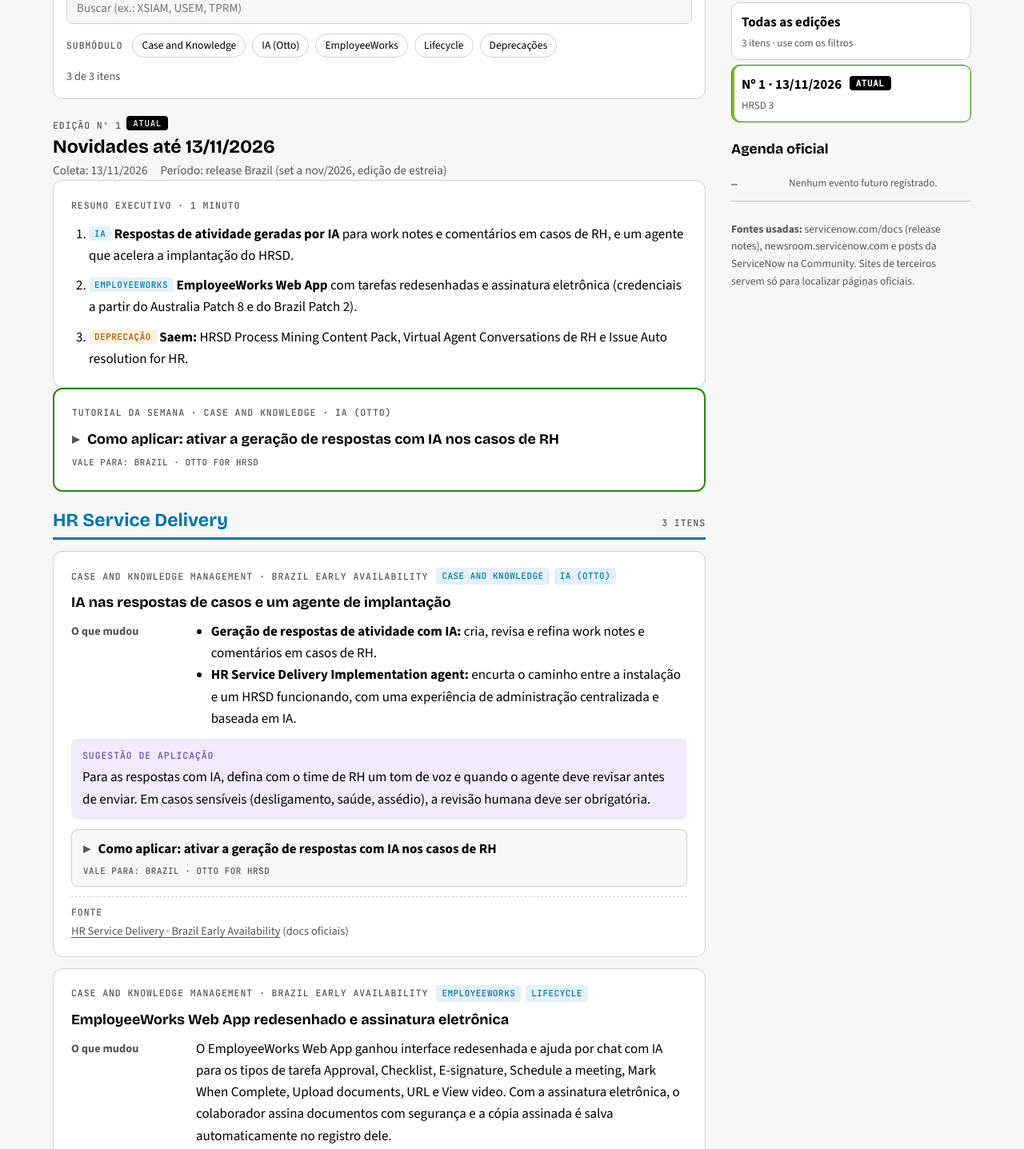
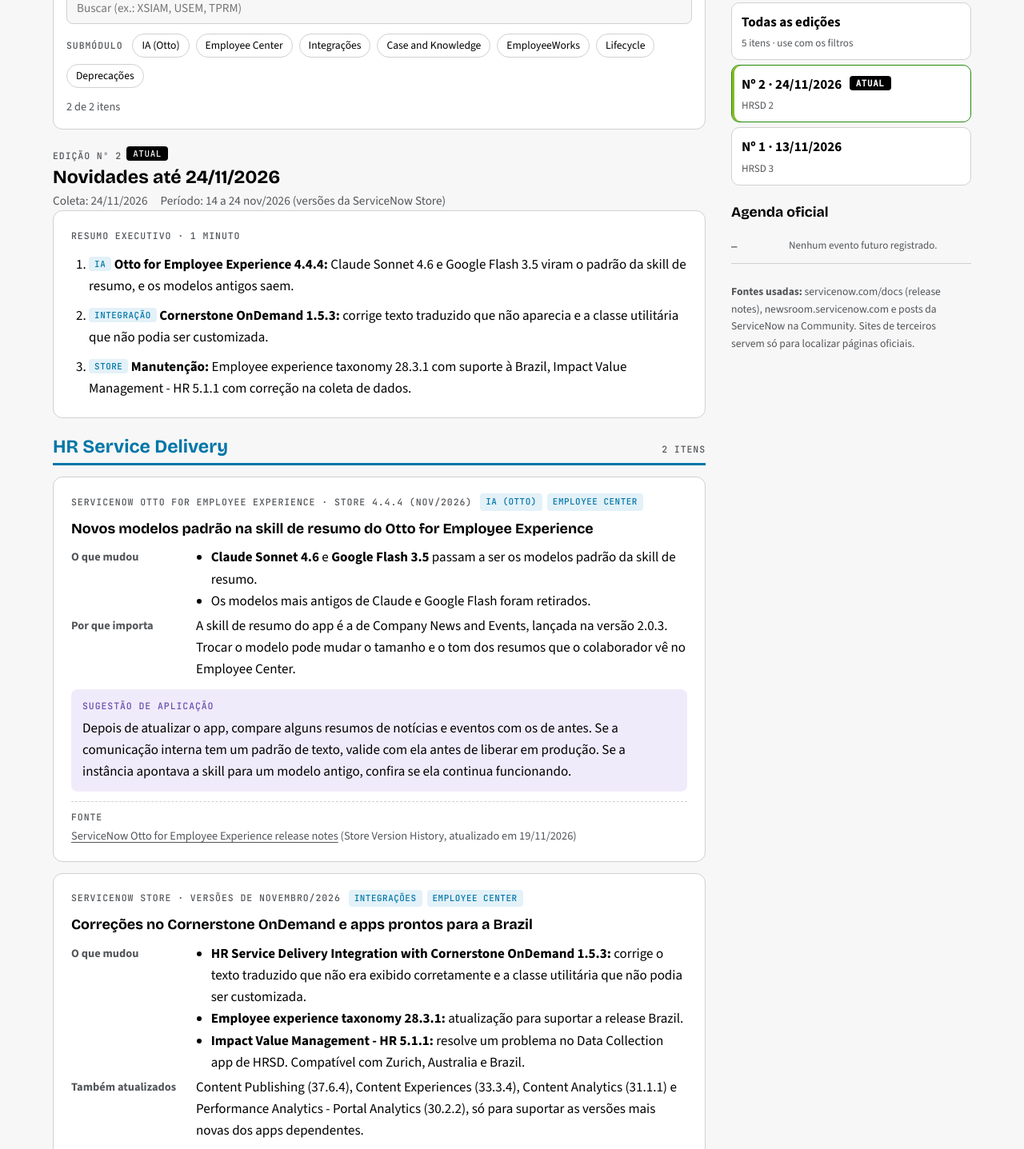
Before and after one commit to radar-snow/radar-snow.github.io, a plain HTML site: page hrsd/index.html in a window 1280 px wide. Shown: the part 408-1845 px from the top of the page at 80% size. Drawn offline with nearby package versions, Linux system fonts and the light colour scheme.

Commit message:
HRSD: edição nº 2 (24/11/2026)
Co-Authored-By: Claude Opus 5.5 <noreply@anthropic.com>

```diff
--- a/hrsd/editions.js
+++ b/hrsd/editions.js
@@ -2,6 +2,95 @@
 var RN = "https://www.servicenow.com/docs/r/release-notes/";
 window.RADAR = {
   "editions": [
+    {
+      "id": 2,
+      "date": "2026-11-24",
+      "period": "14 a 24 nov/2026 (versões da ServiceNow Store)",
+      "summary": [
+        {
+          "tag": "IA",
+          "module": "secops",
+          "html": "<strong>Otto for Employee Experience 4.4.4:</strong> Claude Sonnet 4.6 e Google Flash 3.5 viram o padrão da skill de resumo, e os modelos antigos saem."
+        },
+        {
+          "tag": "integração",
+          "module": "secops",
+          "html": "<strong>Cornerstone OnDemand 1.5.3:</strong> corrige texto traduzido que não aparecia e a classe utilitária que não podia ser customizada."
+        },
+        {
+          "tag": "Store",
+          "module": "secops",
+          "html": "<strong>Manutenção:</strong> Employee experience taxonomy 28.3.1 com suporte à Brazil, Impact Value Management - HR 5.1.1 com correção na coleta de dados."
+        }
+      ],
+      "items": [
+        {
+          "module": "secops",
+          "subs": [
+            "IA (Otto)",
+            "Employee Center"
+          ],
+          "kicker": "ServiceNow Otto for Employee Experience · Store 4.4.4 (nov/2026)",
+          "title": "Novos modelos padrão na skill de resumo do Otto for Employee Experience",
+          "rows": [
+            [
+              "O que mudou",
+              "<ul><li><strong>Claude Sonnet 4.6</strong> e <strong>Google Flash 3.5</strong> passam a ser os modelos padrão da skill de resumo.</li><li>Os modelos mais antigos de Claude e Google Flash foram retirados.</li></ul>"
+            ],
+            [
+              "Por que importa",
+              "A skill de resumo do app é a de Company News and Events, lançada na versão 2.0.3. Trocar o modelo pode mudar o tamanho e o tom dos resumos que o colaborador vê no Employee Center."
+            ]
+          ],
+          "suggestion": "Depois de atualizar o app, compare alguns resumos de notícias e eventos com os de antes. Se a comunicação interna tem um padrão de texto, valide com ela antes de liberar em produção. Se a instância apontava a skill para um modelo antigo, confira se ela continua funcionando.",
+          "sources": [
+            {
+              "title": "ServiceNow Otto for Employee Experience release notes",
+              "url": "https://www.servicenow.com/docs/r/store-release-notes/store-rn-hr-now-assist-employee-experience.html",
+              "note": "Store Version History, atualizado em 19/11/2026"
+            }
+          ]
+        },
+        {
+          "module": "secops",
+          "subs": [
+            "Integrações",
+            "Employee Center"
+          ],
+          "kicker": "ServiceNow Store · versões de novembro/2026",
+          "title": "Correções no Cornerstone OnDemand e apps prontos para a Brazil",
+          "rows": [
+            [
+              "O que mudou",
+              "<ul><li><strong>HR Service Delivery Integration with Cornerstone OnDemand 1.5.3:</strong> corrige o texto traduzido que não era exibido corretamente e a classe utilitária que não podia ser customizada.</li><li><strong>Employee experience taxonomy 28.3.1:</strong> atualização para suportar a release Brazil.</li><li><strong>Impact Value Management - HR 5.1.1:</strong> resolve um problema no Data Collection app de HRSD. Compatível com Zurich, Australia e Brazil.</li></ul>"
+            ],
+            [
+              "Também atualizados",
+              "Content Publishing (37.6.4), Content Experiences (33.3.4), Content Analytics (31.1.1) e Performance Analytics - Portal Analytics (30.2.2), só para suportar as versões mais novas dos apps dependentes."
+            ]
+          ],
+          "suggestion": "Quem usa a Cornerstone com títulos de treinamento em vários idiomas deve priorizar a 1.5.3, que segue as correções de localização da 1.4.1. Para quem planeja o upgrade para a Brazil, inclua a taxonomia 28.3.1 no pacote de apps da Store a atualizar.",
+          "sources": [
+            {
+              "title": "HR Service Delivery Integration with Cornerstone OnDemand release notes",
+              "url": "https://www.servicenow.com/docs/r/store-release-notes/store-rn-hr-integration-with-cornerstone-ondemand.html",
+              "note": "Store Version History, atualizado em 19/11/2026"
+            },
+            {
+              "title": "Employee experience taxonomy release notes",
+              "url": "https://www.servicenow.com/docs/r/store-release-notes/store-rn-hr-employee-exp-taxonomy.html",
+              "note": "Store Version History, atualizado em 19/11/2026"
+            },
+            {
+              "title": "Impact Value Management - HR release notes",
+              "url": "https://www.servicenow.com/docs/r/store-release-notes/store-rn-hr-impact-value-mgmt-hr.html",
+              "note": "Store Version History, atualizado em 19/11/2026"
+            }
+          ]
+        }
+      ],
+      "notes": "Semana curta: as release notes da família Brazil de HRSD, Employee Center, Employee Center Pro e EmployeeWorks não mudaram desde setembro. As novidades vêm das versões de apps de HR na ServiceNow Store publicadas em 19/11/2026. Não houve procedimento oficial novo para virar tutorial nesta edição."
+    },
     {
       "id": 1,
       "date": "2026-11-13",
--- a/hrsd/index.html
+++ b/hrsd/index.html
@@ -332,8 +332,8 @@ details.int > summary p{margin:0;color:var(--muted);font-size:.97rem}
   </div>
 </div>
 
-<script src="editions.js?v=c432987c"></script>
-<script src="integrations.js?v=3ec36b60"></script>
+<script src="editions.js?v=58dae3f3"></script>
+<script src="integrations.js?v=437a0189"></script>
 <script>
 (function(){
   var D = window.RADAR || {editions:[],events:[]};
--- a/hrsd/integrations.js
+++ b/hrsd/integrations.js
@@ -10,7 +10,7 @@ var __BG_DEPREC = {
   "fix": "A doc da Brazil avisa que quem tem assinatura ativa ainda pode ativar o plugin por um <strong>plugin activation request</strong> (processo descrito no KB0867184). <em>Sugestão:</em> trate a Brazil como a última release suportada e planeje a substituição antes do próximo upgrade."
 };
 window.RADAR_INT = {
-  "reviewed": "2026-11-13",
+  "reviewed": "2026-11-24",
   "release": "Brazil",
   "tag": "HRSD",
   "items": [
```
Also changed, not shown: index.html (+1 -1 lines).
